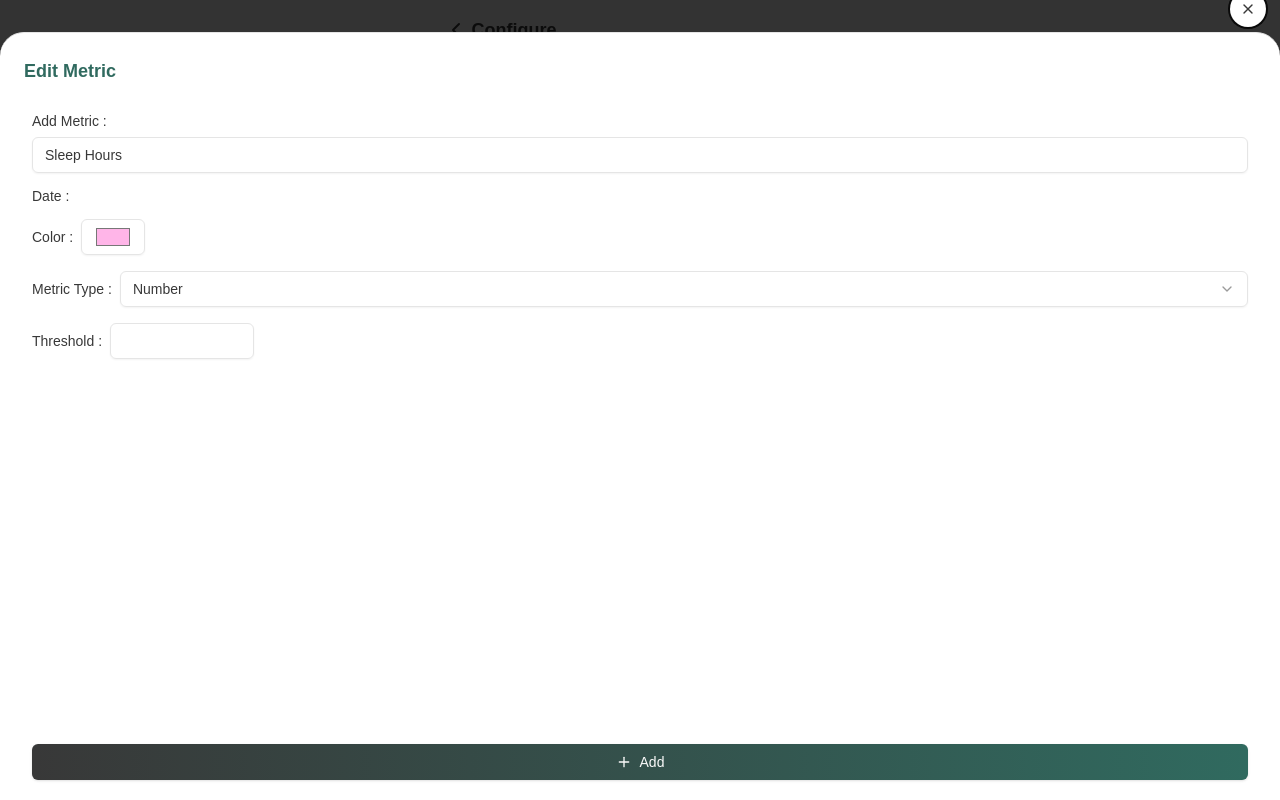
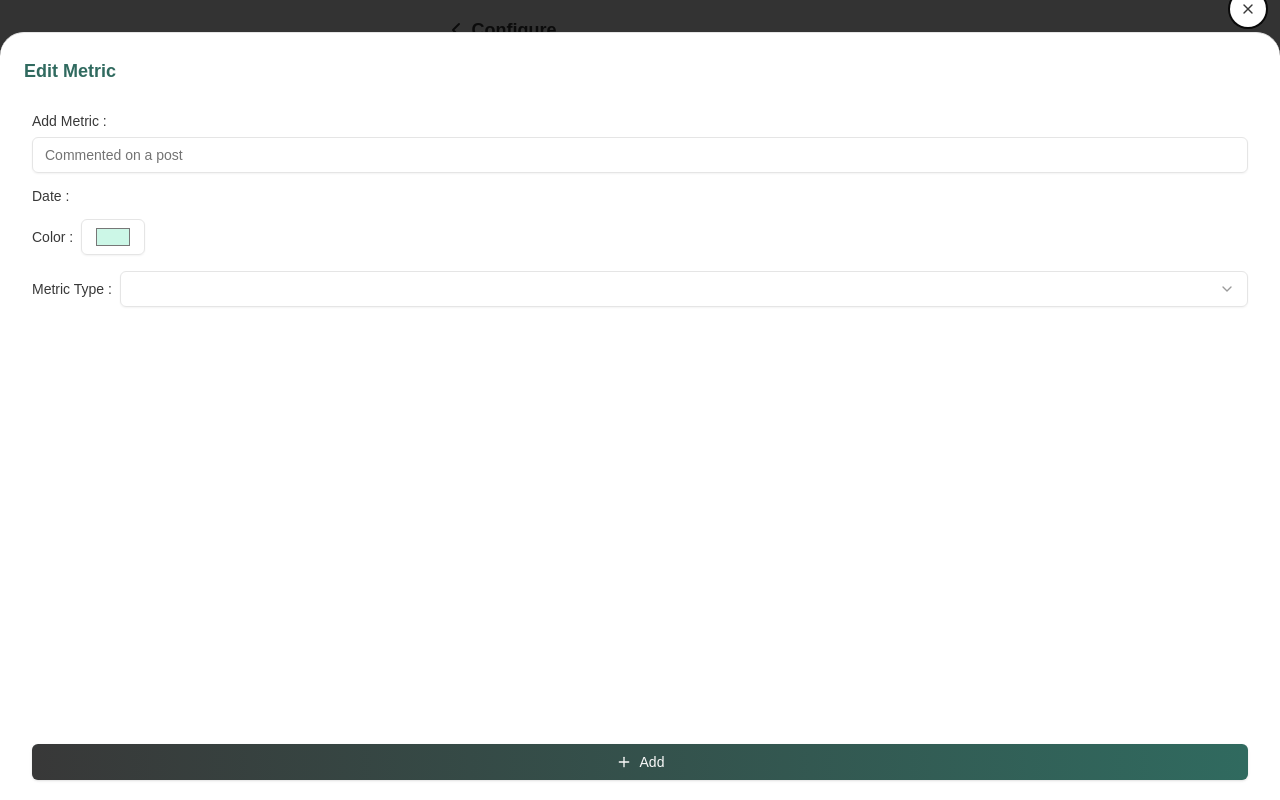
Before and after one commit to mimansha-swarup/SOD, a Next.js app: page /configure in a window 1280 px wide. Both pictures are taken after a click on the button 784 px from the left and 142 px from the top of the page. Built offline with nearby package versions, Linux system fonts and the light colour scheme.

Commit message:
fix: update AddMetricSheet to handle optional metricData and improve state initialization for edit mode

```diff
--- a/src/components/configure/AddMetricSheet.tsx
+++ b/src/components/configure/AddMetricSheet.tsx
@@ -28,10 +28,10 @@ const INITIAL_METRIC_STATE = {
 type metricDataType = typeof INITIAL_METRIC_STATE;
 const AddMetricSheet = ({
   mode,
-  ...metricData
+  metricData = {},
 }: {
   mode: keyof typeof TRACKER_MODE;
-  metricData: Record<string, unknown>;
+  metricData?: Record<string, any>;
 }) => {
   const [metricName, setMetricName] = useState({
     ...INITIAL_METRIC_STATE,
@@ -41,8 +41,10 @@ const AddMetricSheet = ({
   useEffect(() => {
     if (mode === TRACKER_MODE.edit) {
       setMetricName({
-        ...metricData,
         threshold: metricData.maxValue,
+        name: metricData.name,
+        color: metricData.color,
+        type: metricData.type,
       });
     }
   }, [mode]);
```
